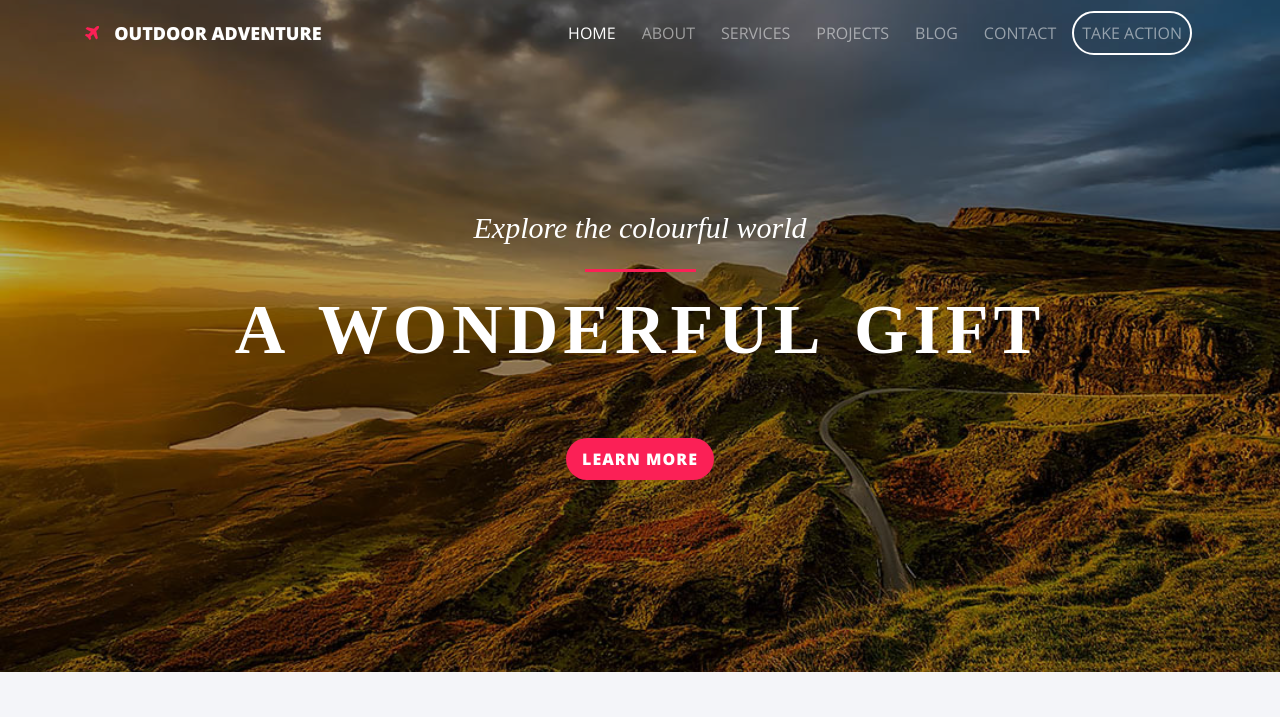
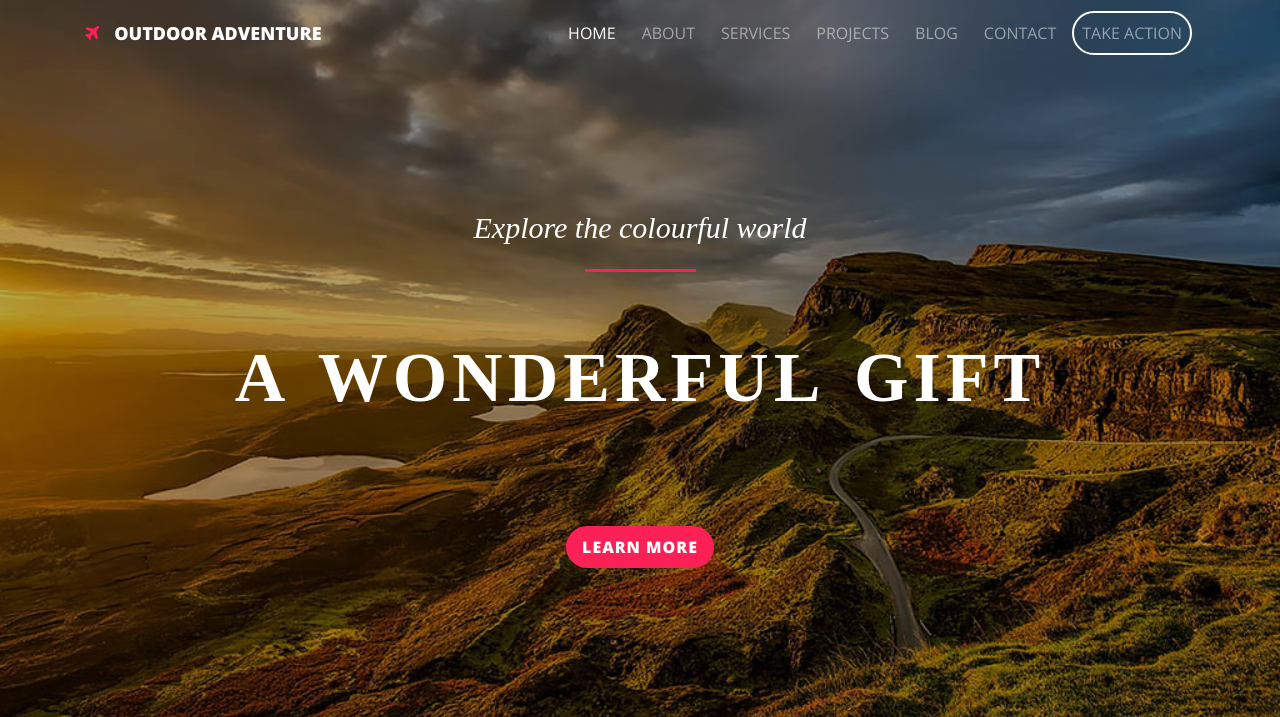
Before and after one commit to Najmulhaque2020/bootstrapoutdoor, a plain HTML site: page index.html in a window 1280 px wide. Shown: the top 717 px of the page. Drawn offline with nearby package versions, Linux system fonts and the light colour scheme.

Commit message:
Update index.html

```diff
--- a/index.html
+++ b/index.html
@@ -62,7 +62,7 @@
     <div class="header_content text-center py-5 my-5">
         <h2>Explore the colourful world</h2>
         <span></span>
-        <h1>A WONDERFUL GIFT</h1>
+        <h1 class="my-5">A WONDERFUL GIFT</h1>
         <a href="#"><button class="btn learnmore1 my-5">learn more</button></a>
     </div>
 </div>
```
